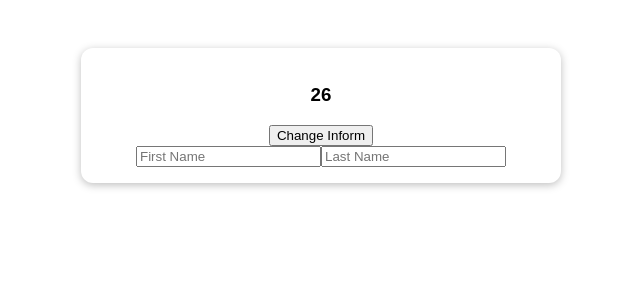
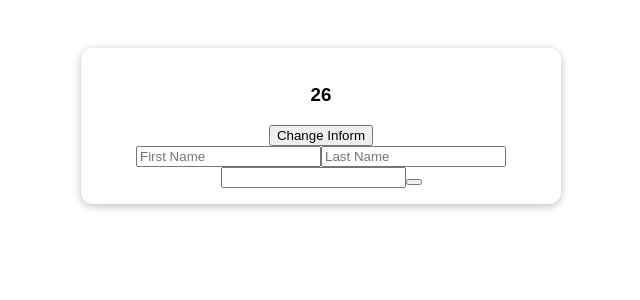
Before and after one commit to chhw130/CompositionAPI, a Vue app: page / in a window 1280 px wide. Shown: the top 300 px of the page, without its empty margins (319-959 px from the left). Built offline with nearby package versions, Linux system fonts and the light colour scheme; the HTML template or start-up script is replaced by a standard one.

Commit message:
Feat : ref

```diff
--- a/src/App.vue
+++ b/src/App.vue
@@ -7,6 +7,8 @@
     <div>
       <input type="text" placeholder="First Name" v-model="firstName" />
       <input type="text" placeholder="Last Name" v-model="lastName" />
+      <input ref="numberInput" />
+      <button @click="numberInputHandler"></button>
     </div>
   </section>
 </template>
@@ -21,10 +23,18 @@ export default {
     });
     const firstName = ref('');
     const lastName = ref('');
+    const numberInput = ref(null);
+    const number = ref(0);
 
     const setNewData = () => {
       user.name = 'Choi';
       user.age = 17;
+    };
+
+    const numberInputHandler = () => {
+      number.value = numberInput.value.value;
+
+      console.log(number.value);
     };
 
     watch([firstName, lastName], (newValue, oldValue) => {
@@ -41,6 +51,8 @@ export default {
       firstName,
       lastName,
       fullName,
+      numberInputHandler,
+      numberInput,
     };
   },
 };
```
